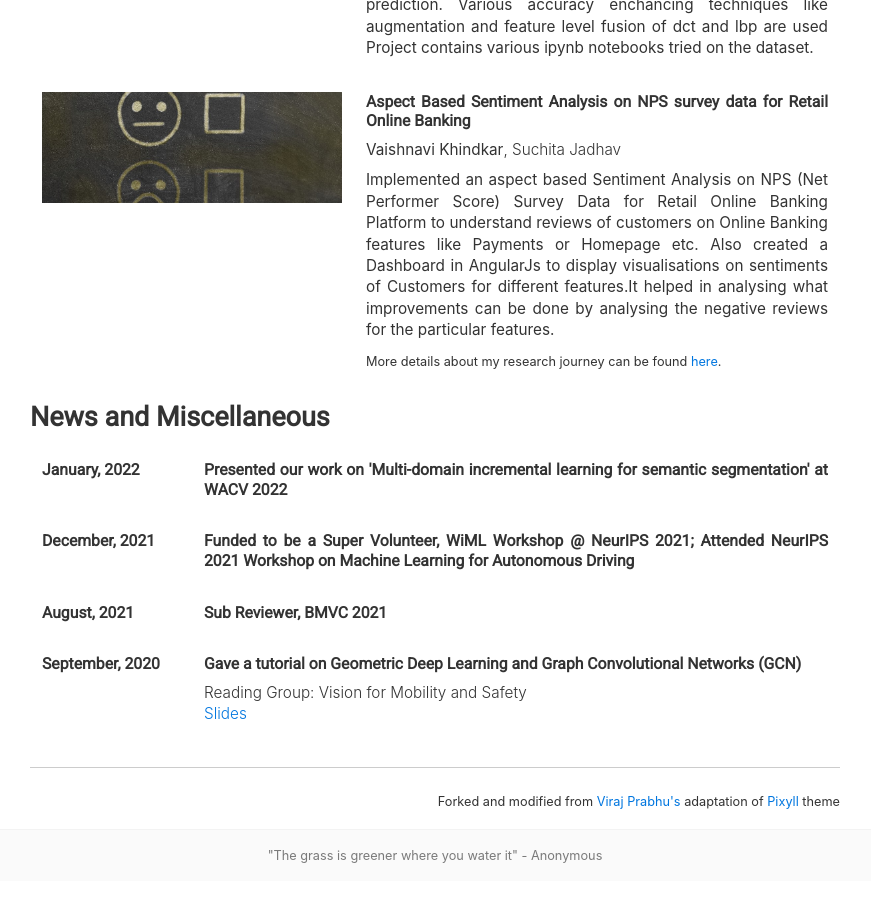
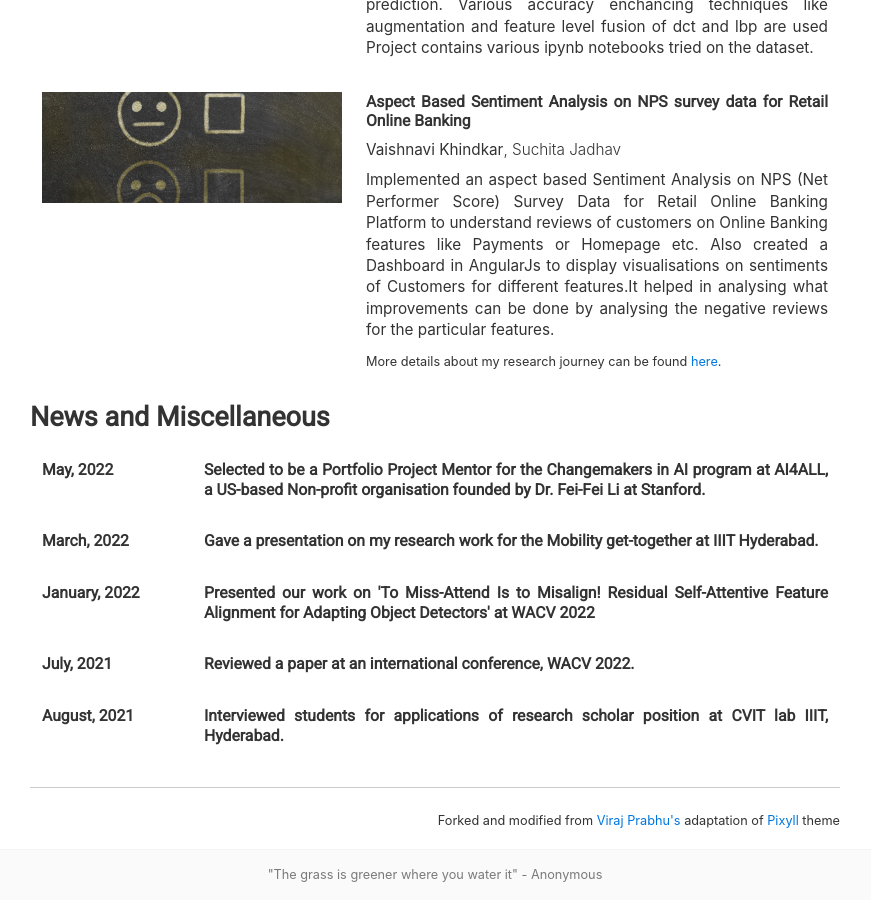
Before and after one commit to Vaishnvi/vaishnavikhindkar.github.io, a Jekyll site: the page built from index.html, in a window 1280 px wide and 900 px high, scrolled down 2590 px. Shown: the whole window, without its empty margins (205-1076 px from the left). Built offline with Jekyll 4.4.1, drawn with Linux system fonts in a browser that asks for light colours; nearby versions of some CDN libraries.

Commit message:
Update index.html

```diff
--- a/index.html
+++ b/index.html
@@ -233,24 +233,48 @@ function readLess() {
       <tr>
       <td width="20%">
         <h5>
+          May, 2022
+        </h5>
+      </td>
+      <td valign="middle" width="80%">
+        <h5>
+        Selected to be a Portfolio Project Mentor for the Changemakers in AI program at AI4ALL, a US-based Non-profit organisation founded by Dr. Fei-Fei Li at Stanford.
+        </h5>
+      </td>
+      </tr>
+      <tr>
+      <tr>
+      <td width="20%">
+        <h5>
+          March, 2022
+        </h5>
+      </td>
+      <td valign="middle" width="80%">
+        <h5>
+        Gave a presentation on my research work for the Mobility get-together at IIIT Hyderabad.
+        </h5>
+      </td>
+      </tr>
+      <td width="20%">
+        <h5>
           January, 2022
         </h5>
       </td>
       <td valign="middle" width="80%">
         <h5>
-        Presented our work on 'Multi-domain incremental learning for semantic segmentation' at WACV 2022
+        Presented our work on 'To Miss-Attend Is to Misalign! Residual Self-Attentive Feature Alignment for Adapting Object Detectors' at WACV 2022
         </h5>
       </td>
       </tr>
       <tr>
       <td width="20%">
         <h5>
-          December, 2021
+          July, 2021
         </h5>
       </td>
       <td valign="middle" width="80%">
         <h5>
-        Funded to be a Super Volunteer, WiML Workshop @ NeurIPS 2021; Attended NeurIPS 2021 Workshop on Machine Learning for Autonomous Driving
+        Reviewed a paper at an international conference, WACV 2022.
         </h5>
       </td>
       </tr>
@@ -262,25 +286,8 @@ function readLess() {
       </td>
       <td valign="middle" width="80%">
         <h5>
-        Sub Reviewer, BMVC 2021
+        Interviewed students for applications of research scholar position at CVIT lab IIIT, Hyderabad.
         </h5>
-      </td>
-      </tr>
-      <tr>
-      <td width="20%">
-        <h5>
-          September, 2020
-        </h5>
-      </td>
-      <td valign="middle" width="80%">
-        <h5>
-        Gave a tutorial on Geometric Deep Learning and Graph Convolutional Networks (GCN)
-        </h5>
-        <p class="authors">
-        Reading Group: Vision for Mobility and Safety
-        <br>
-        <a href="reports/GCN-Tutorial-Wed-meeting.pdf">Slides</a>
-        </p>
       </td>
       </tr>
   </tbody>
```
